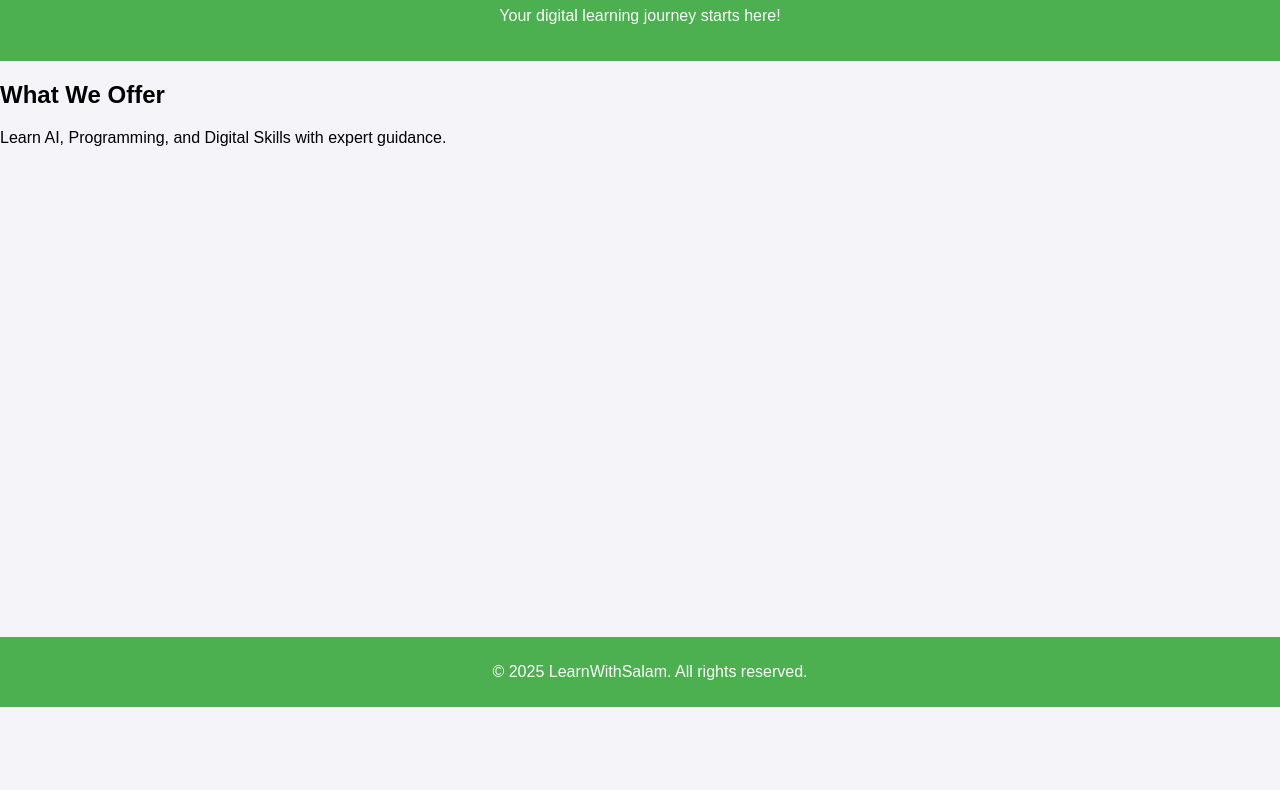
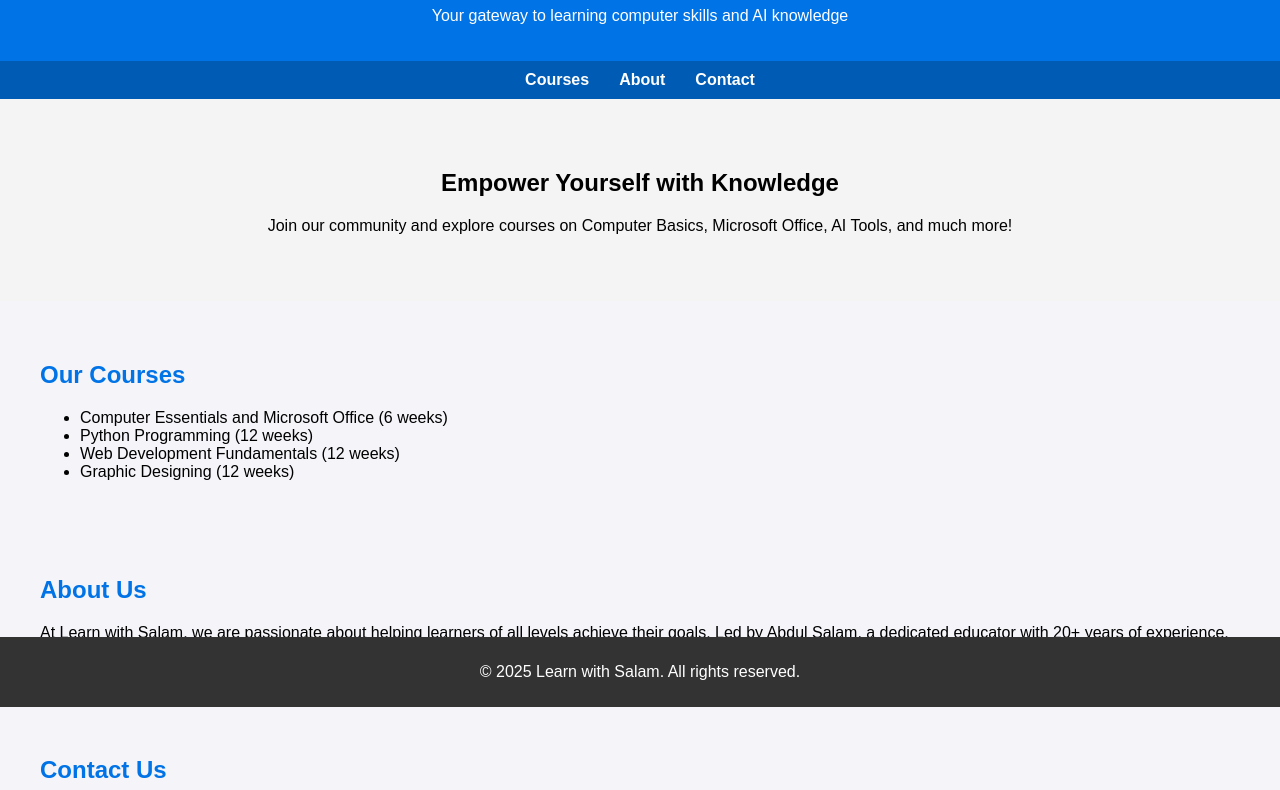
Before and after one commit to jjsalam/learnwithsalam, a plain HTML site: page index.html in a window 1280 px wide. Shown: the part 93-883 px from the top of the page. Before the commit the page ends 800 px from the top, so only its background shows below. Drawn offline with Linux system fonts and the light colour scheme.

Commit message:
Update index.html

```diff
--- a/index.html
+++ b/index.html
@@ -3,22 +3,101 @@
 <head>
     <meta charset="UTF-8">
     <meta name="viewport" content="width=device-width, initial-scale=1.0">
+    <meta name="description" content="Learn with Salam - Your destination for online computer courses, AI tutorials, and more!">
     <title>Learn with Salam</title>
     <link rel="stylesheet" href="styles.css">
+    <style>
+        body {
+            font-family: Arial, sans-serif;
+            margin: 0;
+            padding: 0;
+        }
+        header {
+            background: #0073e6;
+            color: white;
+            padding: 20px 0;
+            text-align: center;
+        }
+        nav {
+            background: #005bb5;
+            color: white;
+            display: flex;
+            justify-content: center;
+            padding: 10px;
+        }
+        nav a {
+            color: white;
+            text-decoration: none;
+            margin: 0 15px;
+            font-weight: bold;
+        }
+        nav a:hover {
+            text-decoration: underline;
+        }
+        section {
+            padding: 20px;
+        }
+        .welcome {
+            background: #f4f4f4;
+            text-align: center;
+            padding: 50px;
+        }
+        .courses, .about, .contact {
+            margin: 20px auto;
+            max-width: 1200px;
+        }
+        .courses h2, .about h2, .contact h2 {
+            color: #0073e6;
+        }
+        .footer {
+            background: #333;
+            color: white;
+            text-align: center;
+            padding: 10px 0;
+        }
+    </style>
 </head>
 <body>
     <header>
-        <h1>Welcome to LearnWithSalam.com</h1>
-        <p>Your digital learning journey starts here!</p>
+        <h1>Welcome to Learn with Salam</h1>
+        <p>Your gateway to learning computer skills and AI knowledge</p>
     </header>
-    <main>
-        <section>
-            <h2>What We Offer</h2>
-            <p>Learn AI, Programming, and Digital Skills with expert guidance.</p>
-        </section>
-    </main>
-    <footer>
-        <p>&copy; 2025 LearnWithSalam. All rights reserved.</p>
+
+    <nav>
+        <a href="#courses">Courses</a>
+        <a href="#about">About</a>
+        <a href="#contact">Contact</a>
+    </nav>
+
+    <section class="welcome">
+        <h2>Empower Yourself with Knowledge</h2>
+        <p>Join our community and explore courses on Computer Basics, Microsoft Office, AI Tools, and much more!</p>
+    </section>
+
+    <section id="courses" class="courses">
+        <h2>Our Courses</h2>
+        <ul>
+            <li>Computer Essentials and Microsoft Office (6 weeks)</li>
+            <li>Python Programming (12 weeks)</li>
+            <li>Web Development Fundamentals (12 weeks)</li>
+            <li>Graphic Designing (12 weeks)</li>
+        </ul>
+    </section>
+
+    <section id="about" class="about">
+        <h2>About Us</h2>
+        <p>At Learn with Salam, we are passionate about helping learners of all levels achieve their goals. Led by Abdul Salam, a dedicated educator with 20+ years of experience, we focus on making technology accessible and engaging.</p>
+    </section>
+
+    <section id="contact" class="contact">
+        <h2>Contact Us</h2>
+        <p>Address: 3/2277-8, Muslim Street, Thangachimadam, Rameswaram Taluk, Ramanathapuram District, 623529</p>
+        <p>Email: <a href="mailto:jjsalam@gmail.com">jjsalam@gmail.com</a></p>
+        <p>Phone: <a href="tel:9944407047">+91 99444 07047</a></p>
+    </section>
+
+    <footer class="footer">
+        <p>&copy; 2025 Learn with Salam. All rights reserved.</p>
     </footer>
 </body>
 </html>
```
